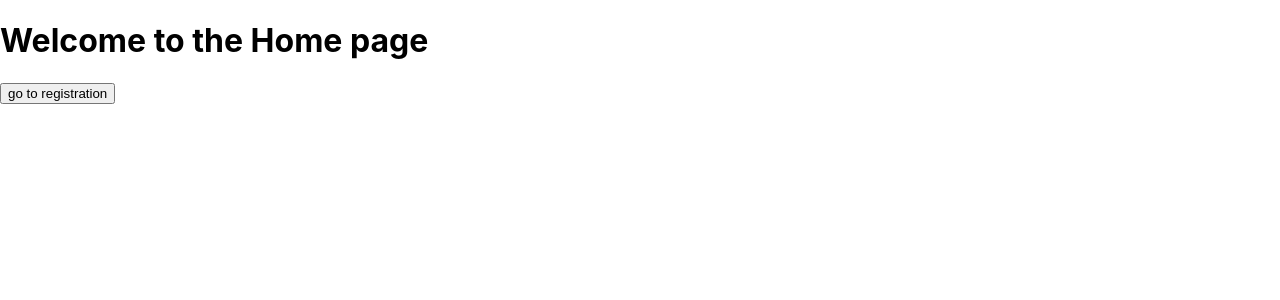
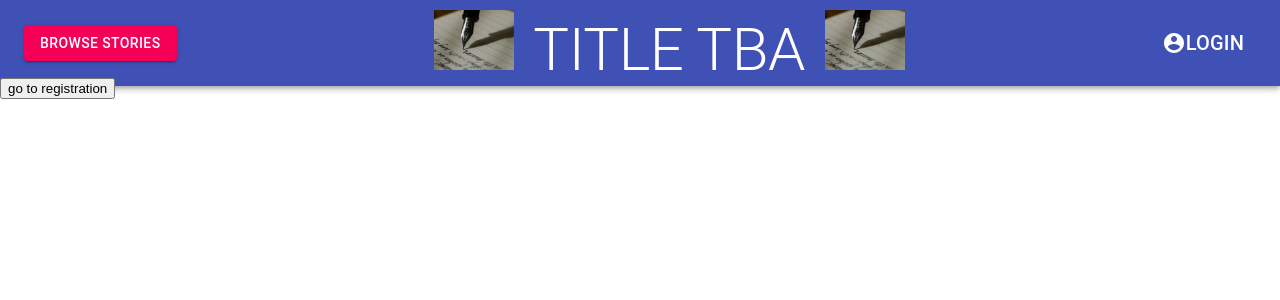
Before and after one commit to DurianZealot/Aristotle-s-Realm, a React (Create React App) app in the folder webapp/: page / in a window 1280 px wide. Shown: the top 300 px of the page. Built offline with nearby package versions, Linux system fonts and the light colour scheme.

Commit message:
finished header for home page

```diff
--- a/webapp/package.json
+++ b/webapp/package.json
@@ -3,6 +3,8 @@
   "version": "0.1.0",
   "private": true,
   "dependencies": {
+    "@material-ui/core": "^4.11.0",
+    "@material-ui/icons": "^4.9.1",
     "@testing-library/jest-dom": "^4.2.4",
     "@testing-library/react": "^9.5.0",
     "@testing-library/user-event": "^7.2.1",
--- a/webapp/src/components/Home/Body/index.js
+++ b/webapp/src/components/Home/Body/index.js
@@ -0,0 +1,15 @@
+import React from 'react'
+
+class Body extends React.Component{
+    render() {
+        return(
+            <div>
+                <h1>
+
+                </h1>
+
+            </div>
+        )
+    }
+}
+export default Body
--- a/webapp/src/components/Home/Header/index.js
+++ b/webapp/src/components/Home/Header/index.js
@@ -0,0 +1,32 @@
+import React from 'react'
+import "./styles.css"
+import { Typography, AppBar, Toolbar, IconButton, Button} from '@material-ui/core';
+import {AccountCircle} from '@material-ui/icons'
+class Header extends React.Component{
+    render() {
+        return(
+            <div className='header flex'>
+                <AppBar position="static">
+                    <Toolbar>
+                        <Button color="secondary" variant="contained">Browse Stories</Button>
+
+                        <Typography variant="h2" className='flex title' >
+                            <img src={require('./static/logo.jpg')} alt="logo" className='image flex' >
+                            </img>
+                             TITLE TBA
+                             <img src={require('./static/logo.jpg')} alt="logo" className='image flex' >
+                            </img>
+                        </Typography>
+                        <IconButton edge="start" className='' color="inherit" aria-label="menu">
+                            <AccountCircle />
+                            <Typography variant="h6" className='flex'>
+                                <span>LOGIN</span>
+                            </Typography>
+                        </IconButton>
+                    </Toolbar>
+                </AppBar>
+            </div>
+        )
+    }
+}
+export default Header
--- /dev/null
+++ b/webapp/src/components/Home/Header/styles.css
@@ -0,0 +1,28 @@
+.header{
+    height: 7%;
+    width: 100%;
+}
+.header__bar{
+    background-image: './static/logo.jpg';
+}
+.absolute{
+    position: absolute;
+}
+.relative{
+    position: relative;
+}
+.flex{
+    flex-grow: 1;
+}
+.title{
+    text-align: center;
+
+}
+.image{
+    margin-left: 2%;
+    margin-right: 2%;
+    margin-top:1%;
+    max-width: 100px;
+    max-height: 60px;
+
+}
--- a/webapp/src/components/Home/index.js
+++ b/webapp/src/components/Home/index.js
@@ -1,16 +1,24 @@
 import React from 'react'
 import {Link} from 'react-router-dom'
+import Body from './Body'
+import Header from './Header'
+import "./styles.css"
 
 class Home extends React.Component{
     render() {
         return(
-            <div>
-                <h1>
-                    Welcome to the Home page
-                </h1>
+            <div className="homepage">
+                <Header>
+
+                </Header>
+
+                <Body>
+
+                </Body>
                 <Link to={"./register"}>
                     <button> go to registration</button>
                 </Link>
+
             </div>
         )
     }
--- /dev/null
+++ b/webapp/src/components/Home/styles.css
@@ -0,0 +1,25 @@
+.website__intro {
+    height: 50%;
+    width: 100%;
+    position: relative;
+}
+
+.bottom__left{
+    height: 35%;
+    width: 50%;
+    position: relative;
+    float: left;
+}
+
+
+.bottom__right{
+    height: 35%;
+    width: 50%;
+    margin-left: 50%;
+    position: relative;
+}
+.homepage{
+    height: 100%;
+    width: 100%;
+    position: absolute;
+}
```
Also changed, not shown: webapp/src/components/Home/Header/static/logo.jpg (added), 1 other file (tests, documents, lock files or other folders).
